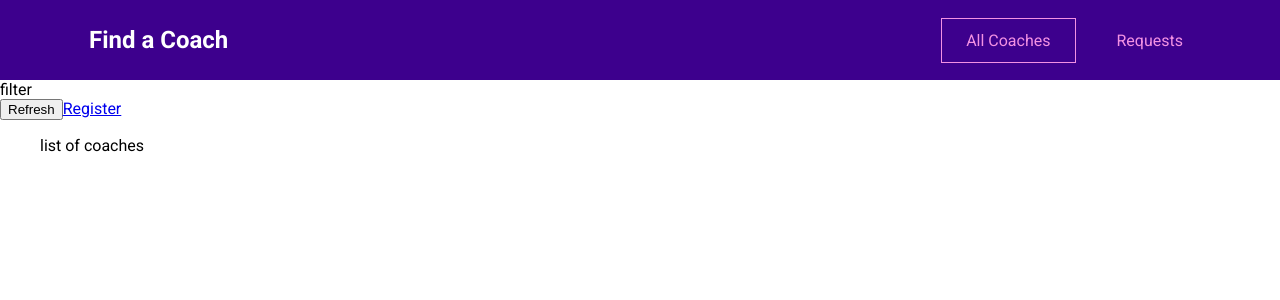
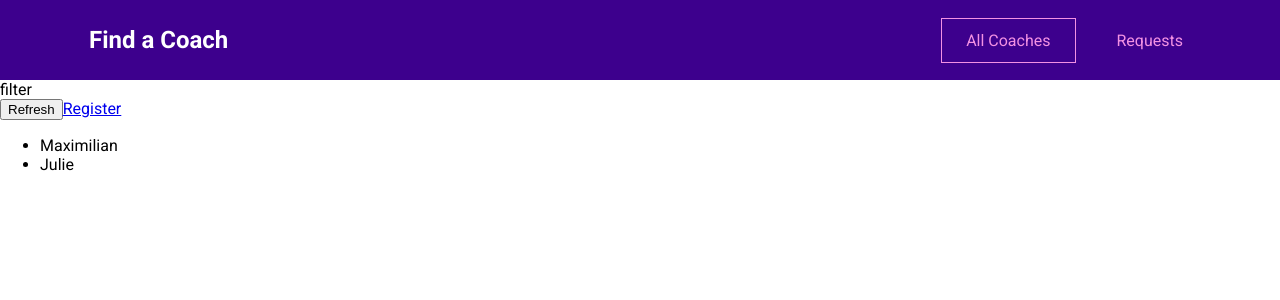
Before and after one commit to N1Anoobis/vue-ts-main-project, a Vue app: page /#/coaches in a window 1280 px wide. Shown: the top 300 px of the page. Built offline with nearby package versions, Linux system fonts and the light colour scheme.

Commit message:
Add basic vuex stores structure

```diff
--- a/src/pages/coaches/CoachesList.vue
+++ b/src/pages/coaches/CoachesList.vue
@@ -6,9 +6,26 @@
         <button>Refresh</button>
         <router-link to="/register">Register</router-link>
       </div>
-      <ul>
-        list of coaches
+      <ul v-if="hasCoaches">
+        <li v-for="coach in filteredCoaches" :key="coach.id">
+          {{ coach.firstName }}
+        </li>
       </ul>
+      <h3 v-else>No coaches found.</h3>
     </section>
   </div>
 </template>
+<script lang="ts">
+import { Component, Vue } from "vue-property-decorator";
+
+@Component
+export default class CoachesList extends Vue {
+  get filteredCoaches() {
+    return this.$store.getters["coaches/coaches"];
+  }
+
+  get hasCoaches() {
+    return this.$store.getters["coaches/hasCoaches"];
+  }
+}
+</script>
--- a/src/store/index.ts
+++ b/src/store/index.ts
@@ -1,11 +1,13 @@
 import Vue from "vue";
 import Vuex from "vuex";
-
+import coachesModule from "./modules/coaches/index";
 Vue.use(Vuex);
 
 export default new Vuex.Store({
   state: {},
   mutations: {},
   actions: {},
-  modules: {}
+  modules: {
+    coaches: coachesModule,
+  },
 });
--- /dev/null
+++ b/src/store/modules/coaches/actions.ts
@@ -0,0 +1 @@
+export default {};
--- /dev/null
+++ b/src/store/modules/coaches/getters.ts
@@ -0,0 +1,8 @@
+export default {
+  coaches(state: any) {
+    return state.coaches;
+  },
+  hasCoaches(state: any) {
+    return state.coaches && state.coaches.length > 0;
+  },
+};
--- /dev/null
+++ b/src/store/modules/coaches/index.ts
@@ -0,0 +1,32 @@
+import mutations from "./mutations";
+import actions from "./actions";
+import getters from "./getters";
+
+export default {
+  namespaced: true,
+  state: {
+    coaches: [
+      {
+        id: "c1",
+        firstName: "Maximilian",
+        lastName: "Schwarzmüller",
+        areas: ["frontend", "backend", "career"],
+        description:
+          "I'm Maximilian and I've worked as a freelance web developer for years. Let me help you become a developer as well!",
+        hourlyRate: 30,
+      },
+      {
+        id: "c2",
+        firstName: "Julie",
+        lastName: "Jones",
+        areas: ["frontend", "career"],
+        description:
+          "I am Julie and as a senior developer in a big tech company, I can help you get your first job or progress in your current role.",
+        hourlyRate: 30,
+      },
+    ],
+  },
+  mutations,
+  actions,
+  getters,
+};
--- /dev/null
+++ b/src/store/modules/coaches/mutations.ts
@@ -0,0 +1 @@
+export default {};
```
